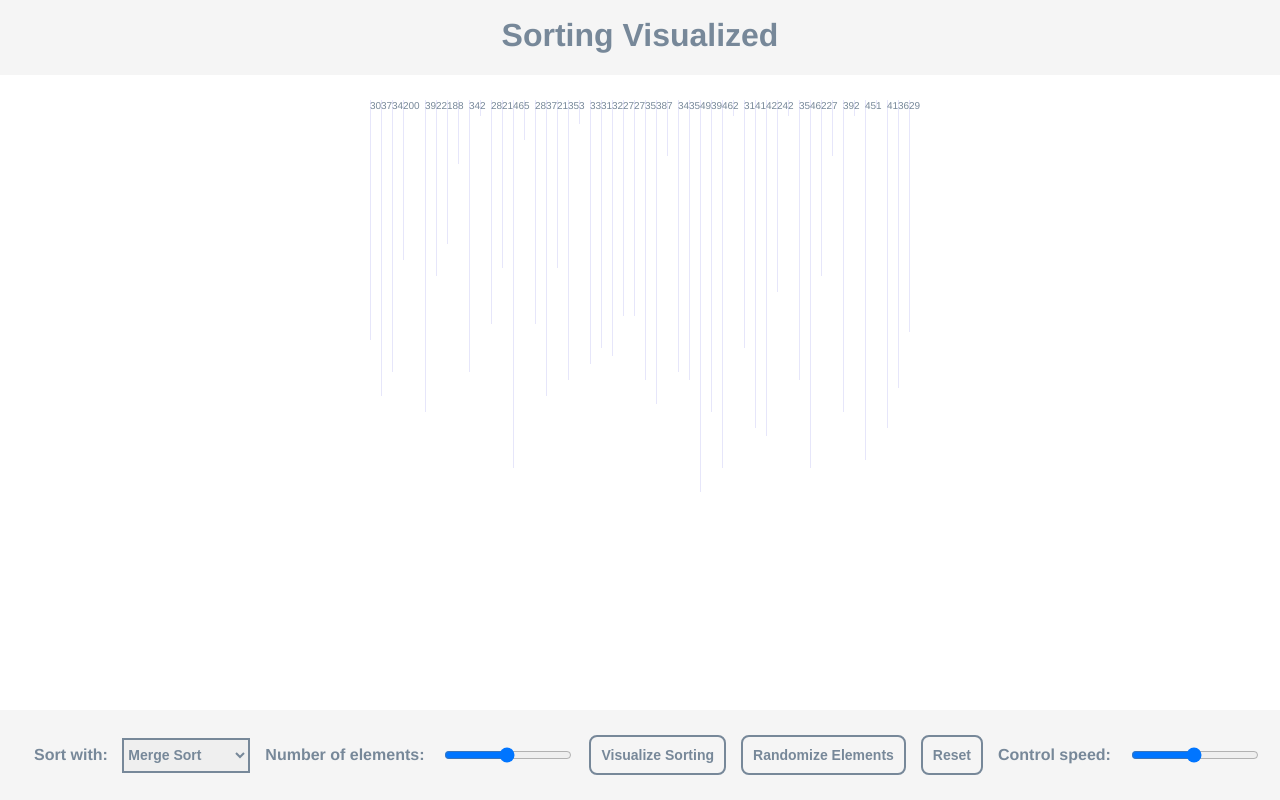
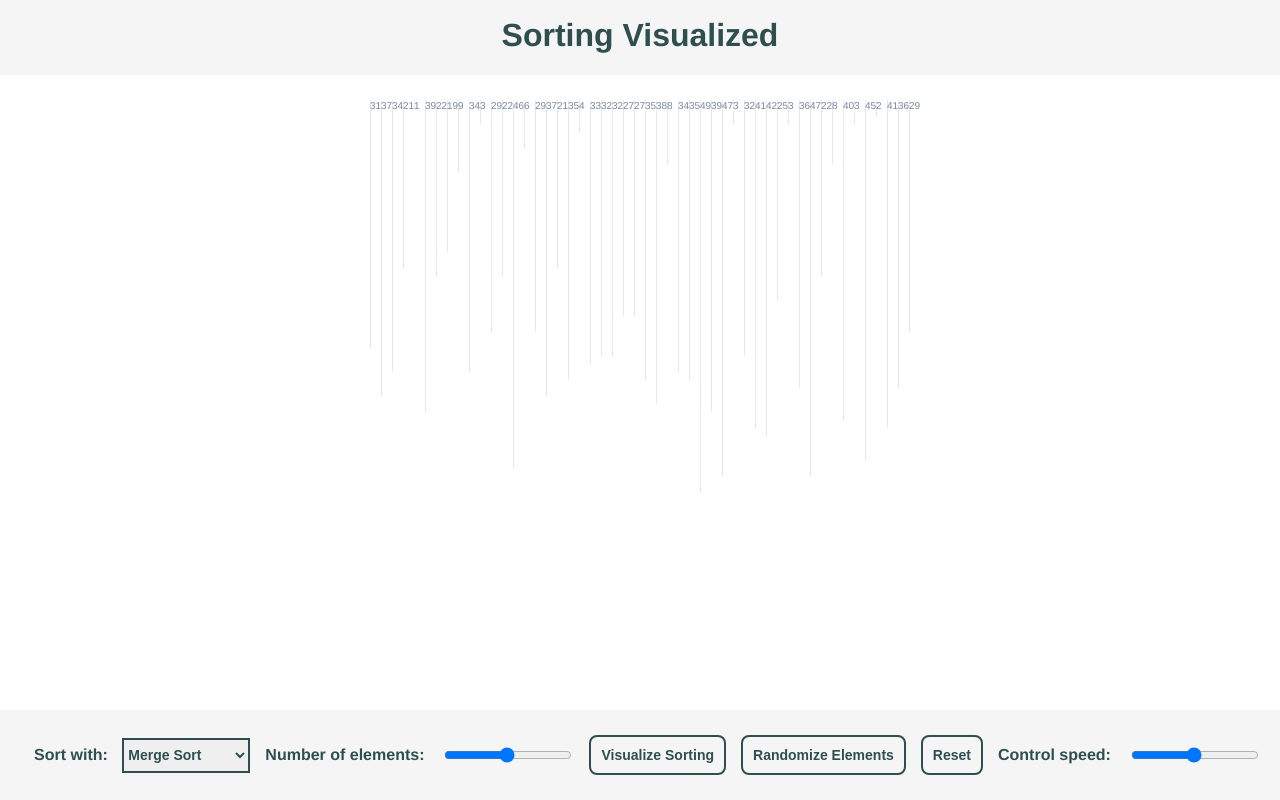
Before and after one commit to leonli33/Sorting-Visualizer, a React (Create React App) app: page / in a window 1280 px wide. Built offline with nearby package versions, Linux system fonts and the light colour scheme.

Commit message:
Implemented default sorting functionality.

```diff
--- a/src/SortingVisual/Bar.css
+++ b/src/SortingVisual/Bar.css
@@ -7,6 +7,5 @@
     margin: 5px;
     font-family: "Helvetica Neue", sans-serif;
     font-size: 10px;
-    text-align: center;
     color: lightslategray;
 }
--- a/src/SortingVisual/SortingMain.css
+++ b/src/SortingVisual/SortingMain.css
@@ -1,8 +1,8 @@
 .button {
     border-radius: 8px;
     background: whitesmoke;
-    border: 2px solid lightslategray;
-    color: lightslategray;
+    border: 2px solid darkslategray;
+    color: darkslategray;
     padding: 10px;
     margin-left: 15px;
     font-size: 14px;
@@ -15,13 +15,13 @@
 }
 
 .dropDown {
-    border: 2px solid lightslategray;
+    border: 2px solid darkslategray;
     height: 35px;
     width: 10%;
     margin-left: 10px;
     outline: none;
     font-size: 14px;
-    color: lightslategray;
+    color: darkslategray;
     font-weight: bold;
 }
 
@@ -44,20 +44,20 @@
     line-height: 70px;
     text-align: center;
     position: relative;
-    margin:auto;
-    color: lightslategray;
+    margin: auto;
+    color: darkslategray;
 }
 
 .label {
     text-align: center;
     font-weight: bold;
-    color: lightslategray;
+    color: darkslategray;
     line-height: 90px;
     margin-left: 15px;
 }
 
 .top-banner {
-    background-color: whitesmoke ;
+    background-color: whitesmoke;
     height: 75px;
     margin-bottom: 20px;
 }
@@ -74,7 +74,6 @@
     line-height: 88px;
     margin-left: 20px;
     border-radius: 15px;
-    background: lightslategray;
 }
 
 .bars {
--- a/src/SortingVisual/SortingMain.js
+++ b/src/SortingVisual/SortingMain.js
@@ -2,6 +2,7 @@ import React, {Component} from 'react'
 import './SortingMain.css';
 import Bar from './Bar'
 // message to Grev: Happy coding! YOU CAN DO IT
+// message to Leon:
 
 
 export default class SortingMain extends Component {
@@ -15,9 +16,9 @@ export default class SortingMain extends Component {
         }
     };
 
-    // returns a random number between 0 and max
+    // returns a random number between 1 and max, inclusive
     getRandomInt(max) {
-        return Math.floor(Math.random() * Math.floor(max + 1));
+        return Math.floor(Math.random() * Math.floor(max) + 1);
     };
 
     // updates width, height, and margin of bars depending on how many there are
@@ -86,7 +87,14 @@ export default class SortingMain extends Component {
         // set the current algo selected
         this.setState({
             currentAlgo: event.target.value
-        })
+        });
+    };
+
+    sortElements = () => {
+        let sortedElements = this.state.elementsToSort.sort(function(a,b) {return a-b});
+        this.setState({
+            elementsToSort: sortedElements
+        });
     };
 
     render() {
@@ -118,7 +126,7 @@ export default class SortingMain extends Component {
                     </select>
                     <label className="label">Number of elements:</label>
                     <input type="range" min="2" max="100" className="slider" onChange={this.handleNumElementChange}/>
-                    <button className="button">Visualize Sorting</button>
+                    <button className="button" onClick={this.sortElements}>Visualize Sorting</button>
                     <button className="button" onClick={this.handleRandomizeClick}>Randomize Elements</button>
                     <button className="button">Reset</button>
                     <label className="label">Control speed:</label>
```
